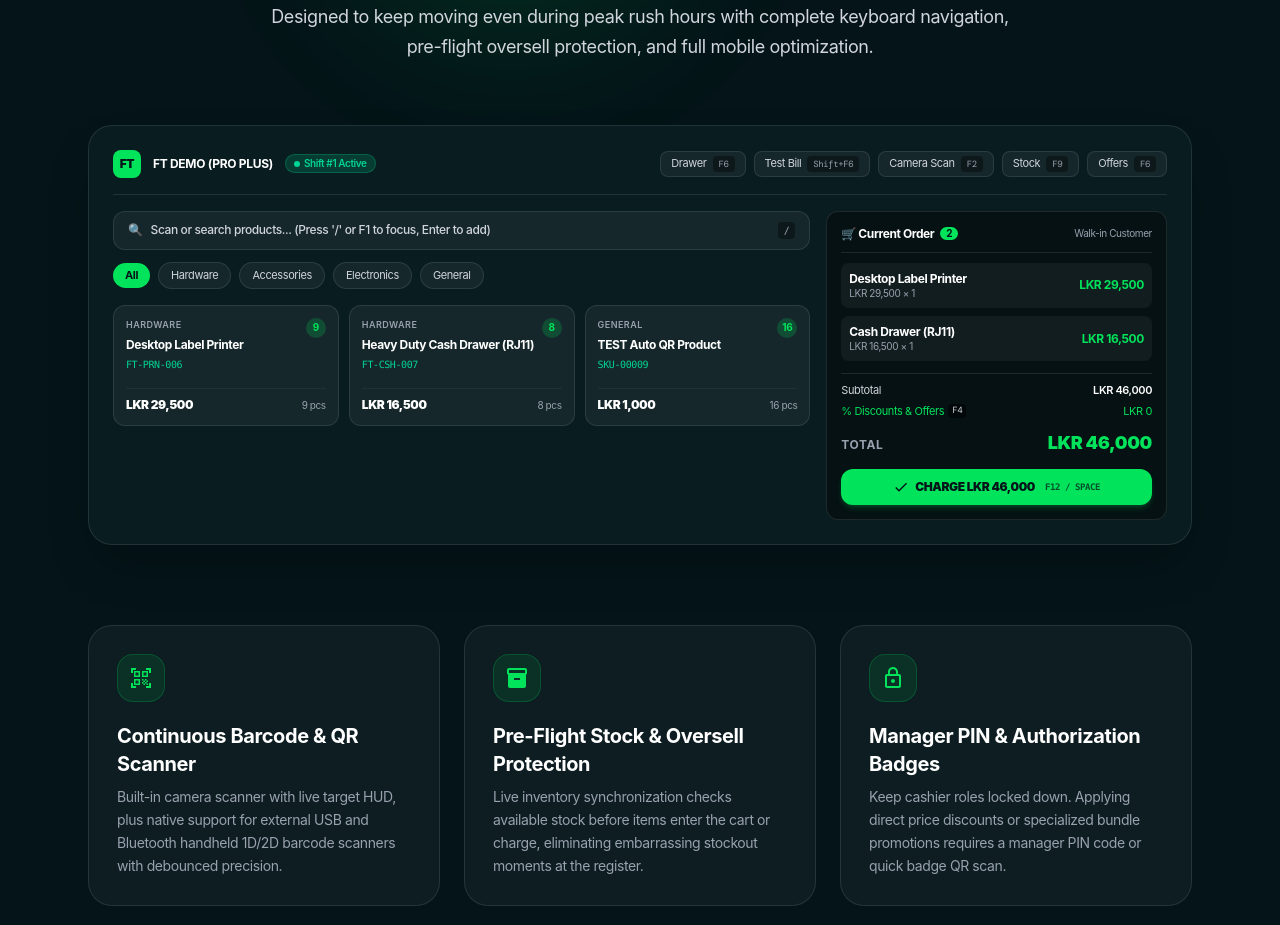
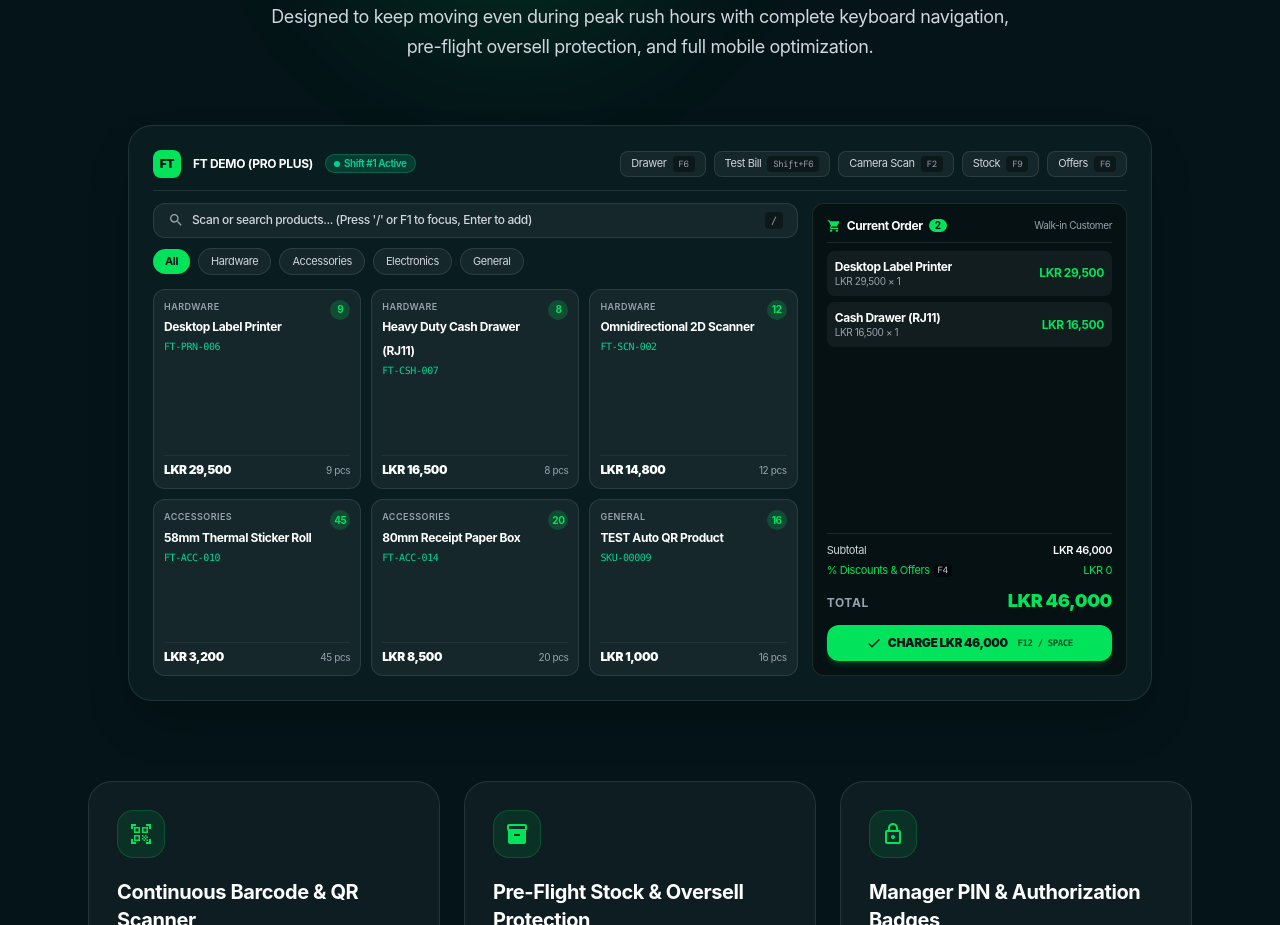
Before and after one commit to frametoque/framebooks, a Next.js app: page / in a window 1280 px wide. Shown: the part 3289-4214 px from the top of the page. Built offline with nearby package versions, Linux system fonts and the light colour scheme; no server answers; the database is empty; a web font is replaced by a local one.

Commit message:
style(landing): format POS terminal mockup to 16:9 widescreen layout and replace emojis with icons

```diff
--- a/src/components/landing/LandingClient.tsx
+++ b/src/components/landing/LandingClient.tsx
@@ -7,7 +7,7 @@ import {
   MdCheck, MdTrendingUp, MdAccountBalance, MdCallMade, MdCallReceived,
   MdInsertDriveFile, MdGroup, MdInventory, MdSecurity, MdGroups, MdPerson,
   MdArrowForward, MdPointOfSale, MdQrCodeScanner, MdPrint, MdFlashOn,
-  MdLockOutline, MdPhoneIphone
+  MdLockOutline, MdPhoneIphone, MdSearch, MdShoppingCart
 } from 'react-icons/md';
 import { kpis, features, modulesData, workflowSteps, securityFeatures, plans, comparison, faqs, posFeatures } from '@/data/landing/content';
 import PlanFinderWidget from '@/components/landing/PlanFinderWidget';
@@ -457,10 +457,10 @@ export default function LandingClient({ initialPlans }: { initialPlans?: any[] }
               </p>
             </div>
 
-            {/* POS Terminal Visual Mockup */}
-            <div className="mb-14 sm:mb-20 rounded-2xl sm:rounded-3xl border border-white/10 bg-[#0B1E22]/90 backdrop-blur-xl shadow-2xl p-3 sm:p-6 overflow-hidden">
+            {/* POS Terminal Visual Mockup (16:9 Widescreen Retail Layout) */}
+            <div className="mb-14 sm:mb-20 rounded-2xl sm:rounded-3xl border border-white/10 bg-[#0B1E22]/90 backdrop-blur-xl shadow-2xl p-4 sm:p-5 lg:p-6 overflow-hidden w-full max-w-5xl mx-auto flex flex-col justify-between md:aspect-[16/9]">
               {/* POS Top Bar Mockup */}
-              <div className="flex flex-wrap items-center justify-between gap-3 pb-4 mb-4 border-b border-white/10 text-xs">
+              <div className="flex flex-wrap items-center justify-between gap-3 pb-3 mb-3 border-b border-white/10 text-xs shrink-0">
                 <div className="flex items-center gap-2 sm:gap-3">
                   <div className="w-7 h-7 rounded-lg bg-[#00E35B] text-[#041418] flex items-center justify-center font-black text-xs">
                     FT
@@ -496,18 +496,18 @@ export default function LandingClient({ initialPlans }: { initialPlans?: any[] }
               </div>
 
               {/* POS Interface Grid */}
-              <div className="grid grid-cols-1 lg:grid-cols-12 gap-4">
+              <div className="grid grid-cols-1 lg:grid-cols-12 gap-3.5 flex-1 min-h-0">
                 {/* Products Column */}
-                <div className="lg:col-span-8 flex flex-col gap-3">
+                <div className="lg:col-span-8 flex flex-col justify-between gap-2.5 min-h-0">
                   {/* Search Bar */}
-                  <div className="flex items-center gap-2 px-3.5 py-2.5 rounded-xl bg-white/5 border border-white/10 text-xs text-gray-400">
-                    <span className="text-gray-400">🔍</span>
-                    <span className="text-gray-300 font-medium truncate">Scan or search products... (Press '/' or F1 to focus, Enter to add)</span>
+                  <div className="flex items-center gap-2 px-3.5 py-2 rounded-xl bg-white/5 border border-white/10 text-xs text-gray-400 shrink-0">
+                    <MdSearch className="w-4 h-4 text-gray-400 shrink-0" />
+                    <span className="text-gray-300 font-medium truncate">Scan or search products... (Press &apos;/&apos; or F1 to focus, Enter to add)</span>
                     <span className="ml-auto px-1.5 py-0.5 rounded bg-black/40 text-[10px] font-mono text-gray-400">/</span>
                   </div>
 
                   {/* Categories */}
-                  <div className="flex items-center gap-2 overflow-x-auto pb-1 text-[11px] scrollbar-none">
+                  <div className="flex items-center gap-2 overflow-x-auto pb-1 text-[11px] scrollbar-none shrink-0">
                     <span className="px-3 py-1 rounded-full bg-[#00E35B] text-[#041418] font-bold">All</span>
                     <span className="px-3 py-1 rounded-full bg-white/5 border border-white/10 text-gray-300">Hardware</span>
                     <span className="px-3 py-1 rounded-full bg-white/5 border border-white/10 text-gray-300">Accessories</span>
@@ -515,10 +515,10 @@ export default function LandingClient({ initialPlans }: { initialPlans?: any[] }
                     <span className="px-3 py-1 rounded-full bg-white/5 border border-white/10 text-gray-300">General</span>
                   </div>
 
-                  {/* Products Grid Mock */}
-                  <div className="grid grid-cols-1 sm:grid-cols-3 gap-2.5 text-left">
-                    <div className="p-3 rounded-xl bg-white/5 border border-white/10 hover:border-[#00E35B]/40 transition-colors flex flex-col justify-between">
-                      <div className="flex justify-between items-start gap-1 mb-2">
+                  {/* Products Grid Mock (2x3 Grid balanced for 16:9 ratio) */}
+                  <div className="grid grid-cols-1 sm:grid-cols-3 gap-2.5 text-left flex-1 min-h-0">
+                    <div className="p-2.5 rounded-xl bg-white/5 border border-white/10 hover:border-[#00E35B]/40 transition-colors flex flex-col justify-between">
+                      <div className="flex justify-between items-start gap-1 mb-1.5">
                         <div>
                           <span className="text-[9px] uppercase tracking-wider text-gray-400 block font-semibold">HARDWARE</span>
                           <span className="text-xs font-bold text-white leading-tight">Desktop Label Printer</span>
@@ -526,14 +526,14 @@ export default function LandingClient({ initialPlans }: { initialPlans?: any[] }
                         </div>
                         <span className="w-5 h-5 rounded-full bg-[#00E35B]/20 text-[#00E35B] text-[10px] font-bold flex items-center justify-center shrink-0">9</span>
                       </div>
-                      <div className="flex justify-between items-end mt-2 pt-2 border-t border-white/5">
+                      <div className="flex justify-between items-end mt-1.5 pt-1.5 border-t border-white/5">
                         <span className="text-xs font-black text-white">LKR 29,500</span>
                         <span className="text-[10px] text-gray-400">9 pcs</span>
                       </div>
                     </div>
 
-                    <div className="p-3 rounded-xl bg-white/5 border border-white/10 hover:border-[#00E35B]/40 transition-colors flex flex-col justify-between">
-                      <div className="flex justify-between items-start gap-1 mb-2">
+                    <div className="p-2.5 rounded-xl bg-white/5 border border-white/10 hover:border-[#00E35B]/40 transition-colors flex flex-col justify-between">
+                      <div className="flex justify-between items-start gap-1 mb-1.5">
                         <div>
                           <span className="text-[9px] uppercase tracking-wider text-gray-400 block font-semibold">HARDWARE</span>
                           <span className="text-xs font-bold text-white leading-tight">Heavy Duty Cash Drawer (RJ11)</span>
@@ -541,14 +541,59 @@ export default function LandingClient({ initialPlans }: { initialPlans?: any[] }
                         </div>
                         <span className="w-5 h-5 rounded-full bg-[#00E35B]/20 text-[#00E35B] text-[10px] font-bold flex items-center justify-center shrink-0">8</span>
                       </div>
-                      <div className="flex justify-between items-end mt-2 pt-2 border-t border-white/5">
+                      <div className="flex justify-between items-end mt-1.5 pt-1.5 border-t border-white/5">
                         <span className="text-xs font-black text-white">LKR 16,500</span>
                         <span className="text-[10px] text-gray-400">8 pcs</span>
                       </div>
                     </div>
 
-                    <div className="p-3 rounded-xl bg-white/5 border border-white/10 hover:border-[#00E35B]/40 transition-colors flex flex-col justify-between">
-                      <div className="flex justify-between items-start gap-1 mb-2">
+                    <div className="p-2.5 rounded-xl bg-white/5 border border-white/10 hover:border-[#00E35B]/40 transition-colors flex flex-col justify-between">
+                      <div className="flex justify-between items-start gap-1 mb-1.5">
+                        <div>
+                          <span className="text-[9px] uppercase tracking-wider text-gray-400 block font-semibold">HARDWARE</span>
+                          <span className="text-xs font-bold text-white leading-tight">Omnidirectional 2D Scanner</span>
+                          <span className="text-[10px] text-emerald-400 font-mono block mt-0.5">FT-SCN-002</span>
+                        </div>
+                        <span className="w-5 h-5 rounded-full bg-[#00E35B]/20 text-[#00E35B] text-[10px] font-bold flex items-center justify-center shrink-0">12</span>
+                      </div>
+                      <div className="flex justify-between items-end mt-1.5 pt-1.5 border-t border-white/5">
+                        <span className="text-xs font-black text-white">LKR 14,800</span>
+                        <span className="text-[10px] text-gray-400">12 pcs</span>
+                      </div>
+                    </div>
+
+                    <div className="p-2.5 rounded-xl bg-white/5 border border-white/10 hover:border-[#00E35B]/40 transition-colors flex flex-col justify-between">
+                      <div className="flex justify-between items-start gap-1 mb-1.5">
+                        <div>
+                          <span className="text-[9px] uppercase tracking-wider text-gray-400 block font-semibold">ACCESSORIES</span>
+                          <span className="text-xs font-bold text-white leading-tight">58mm Thermal Sticker Roll</span>
+                          <span className="text-[10px] text-emerald-400 font-mono block mt-0.5">FT-ACC-010</span>
+                        </div>
+                        <span className="w-5 h-5 rounded-full bg-[#00E35B]/20 text-[#00E35B] text-[10px] font-bold flex items-center justify-center shrink-0">45</span>
+                      </div>
+                      <div className="flex justify-between items-end mt-1.5 pt-1.5 border-t border-white/5">
+                        <span className="text-xs font-black text-white">LKR 3,200</span>
+                        <span className="text-[10px] text-gray-400">45 pcs</span>
+                      </div>
+                    </div>
+
+                    <div className="p-2.5 rounded-xl bg-white/5 border border-white/10 hover:border-[#00E35B]/40 transition-colors flex flex-col justify-between">
+                      <div className="flex justify-between items-start gap-1 mb-1.5">
+                        <div>
+                          <span className="text-[9px] uppercase tracking-wider text-gray-400 block font-semibold">ACCESSORIES</span>
+                          <span className="text-xs font-bold text-white leading-tight">80mm Receipt Paper Box</span>
+                          <span className="text-[10px] text-emerald-400 font-mono block mt-0.5">FT-ACC-014</span>
+                        </div>
+                        <span className="w-5 h-5 rounded-full bg-[#00E35B]/20 text-[#00E35B] text-[10px] font-bold flex items-center justify-center shrink-0">20</span>
+                      </div>
+                      <div className="flex justify-between items-end mt-1.5 pt-1.5 border-t border-white/5">
+                        <span className="text-xs font-black text-white">LKR 8,500</span>
+                        <span className="text-[10px] text-gray-400">20 pcs</span>
+                      </div>
+                    </div>
+
+                    <div className="p-2.5 rounded-xl bg-white/5 border border-white/10 hover:border-[#00E35B]/40 transition-colors flex flex-col justify-between">
+                      <div className="flex justify-between items-start gap-1 mb-1.5">
                         <div>
                           <span className="text-[9px] uppercase tracking-wider text-gray-400 block font-semibold">GENERAL</span>
                           <span className="text-xs font-bold text-white leading-tight">TEST Auto QR Product</span>
@@ -556,7 +601,7 @@ export default function LandingClient({ initialPlans }: { initialPlans?: any[] }
                         </div>
                         <span className="w-5 h-5 rounded-full bg-[#00E35B]/20 text-[#00E35B] text-[10px] font-bold flex items-center justify-center shrink-0">16</span>
                       </div>
-                      <div className="flex justify-between items-end mt-2 pt-2 border-t border-white/5">
+                      <div className="flex justify-between items-end mt-1.5 pt-1.5 border-t border-white/5">
                         <span className="text-xs font-black text-white">LKR 1,000</span>
                         <span className="text-[10px] text-gray-400">16 pcs</span>
                       </div>
@@ -565,28 +610,29 @@ export default function LandingClient({ initialPlans }: { initialPlans?: any[] }
                 </div>
 
                 {/* Cart Order Summary Column */}
-                <div className="lg:col-span-4 rounded-xl bg-black/40 border border-white/10 p-3.5 flex flex-col justify-between text-left">
+                <div className="lg:col-span-4 rounded-xl bg-black/40 border border-white/10 p-3 sm:p-3.5 flex flex-col justify-between text-left min-h-0">
                   <div>
-                    <div className="flex items-center justify-between pb-2.5 mb-2.5 border-b border-white/10">
+                    <div className="flex items-center justify-between pb-2 mb-2 border-b border-white/10">
                       <div className="flex items-center gap-1.5 font-bold text-xs text-white">
-                        <span>🛒 Current Order</span>
+                        <MdShoppingCart className="w-3.5 h-3.5 text-[#00E35B] shrink-0" />
+                        <span>Current Order</span>
                         <span className="px-1.5 py-0.2 rounded-full bg-[#00E35B] text-[#041418] text-[10px] font-bold">2</span>
                       </div>
                       <span className="text-[10px] text-gray-400">Walk-in Customer</span>
                     </div>
 
                     {/* Cart Items */}
-                    <div className="space-y-2 mb-3">
+                    <div className="space-y-1.5 mb-2">
                       <div className="p-2 rounded-lg bg-white/5 text-xs flex justify-between items-center">
                         <div className="min-w-0 pr-2">
-                          <p className="font-bold text-white truncate">Desktop Label Printer</p>
+                          <p className="font-bold text-white truncate text-xs">Desktop Label Printer</p>
                           <p className="text-[10px] text-gray-400">LKR 29,500 × 1</p>
                         </div>
                         <span className="font-bold text-[#00E35B] shrink-0 text-xs">LKR 29,500</span>
                       </div>
                       <div className="p-2 rounded-lg bg-white/5 text-xs flex justify-between items-center">
                         <div className="min-w-0 pr-2">
-                          <p className="font-bold text-white truncate">Cash Drawer (RJ11)</p>
+                          <p className="font-bold text-white truncate text-xs">Cash Drawer (RJ11)</p>
                           <p className="text-[10px] text-gray-400">LKR 16,500 × 1</p>
                         </div>
                         <span className="font-bold text-[#00E35B] shrink-0 text-xs">LKR 16,500</span>
@@ -600,14 +646,14 @@ export default function LandingClient({ initialPlans }: { initialPlans?: any[] }
                       <span>Subtotal</span>
                       <span className="font-semibold text-white">LKR 46,000</span>
                     </div>
-                    <div className="flex justify-between items-center text-[11px] text-[#00E35B] mb-2.5">
+                    <div className="flex justify-between items-center text-[11px] text-[#00E35B] mb-2">
                       <span className="flex items-center gap-1">
                         <span>% Discounts & Offers</span>
                         <kbd className="px-1 py-0.2 rounded bg-black/50 text-[9px] text-gray-300">F4</kbd>
                       </span>
                       <span>LKR 0</span>
                     </div>
-                    <div className="flex justify-between items-baseline mb-3">
+                    <div className="flex justify-between items-baseline mb-2.5">
                       <span className="text-xs uppercase font-bold text-gray-400 tracking-wider">TOTAL</span>
                       <span className="text-lg font-black text-[#00E35B]">LKR 46,000</span>
                     </div>
```
